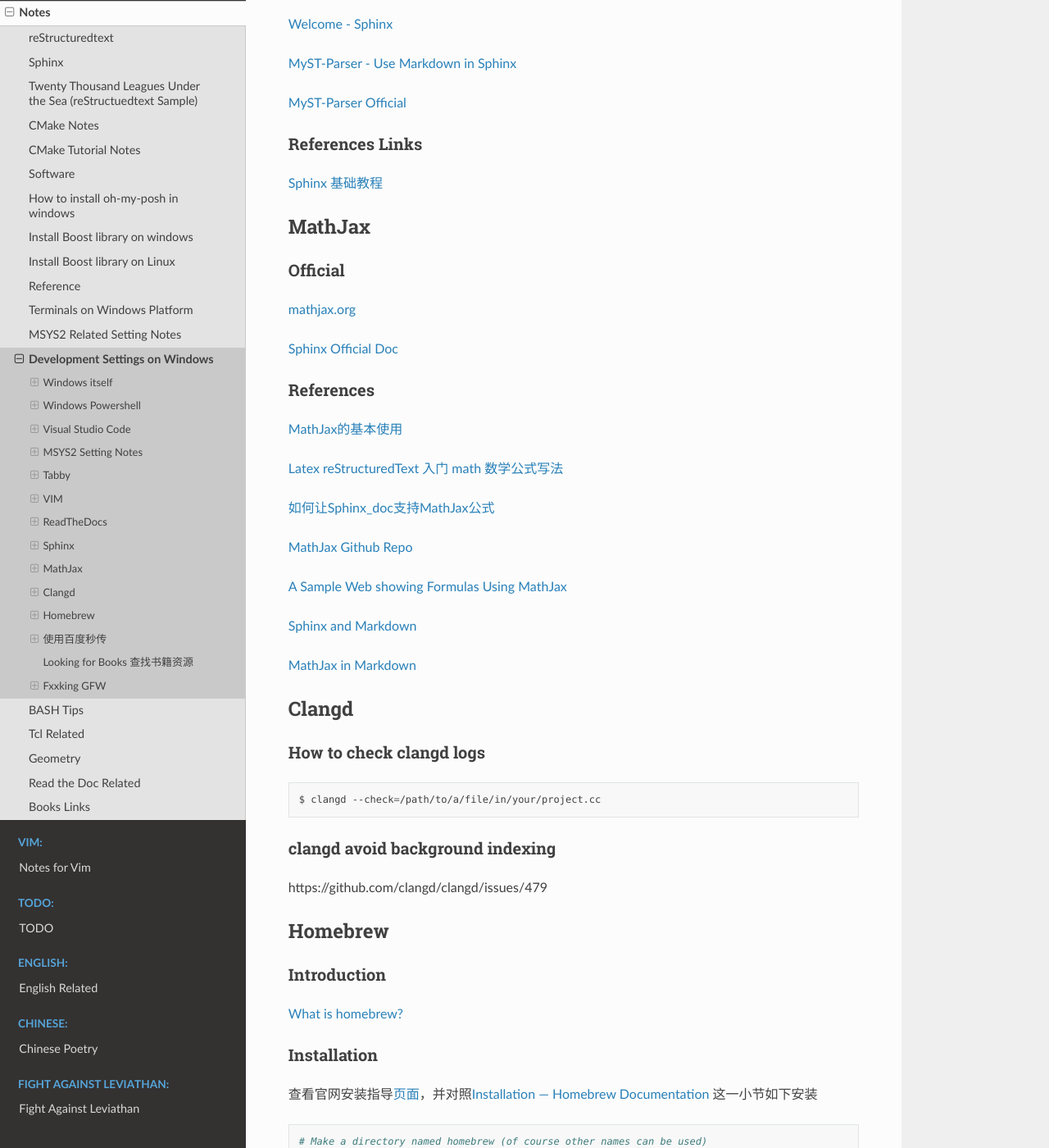
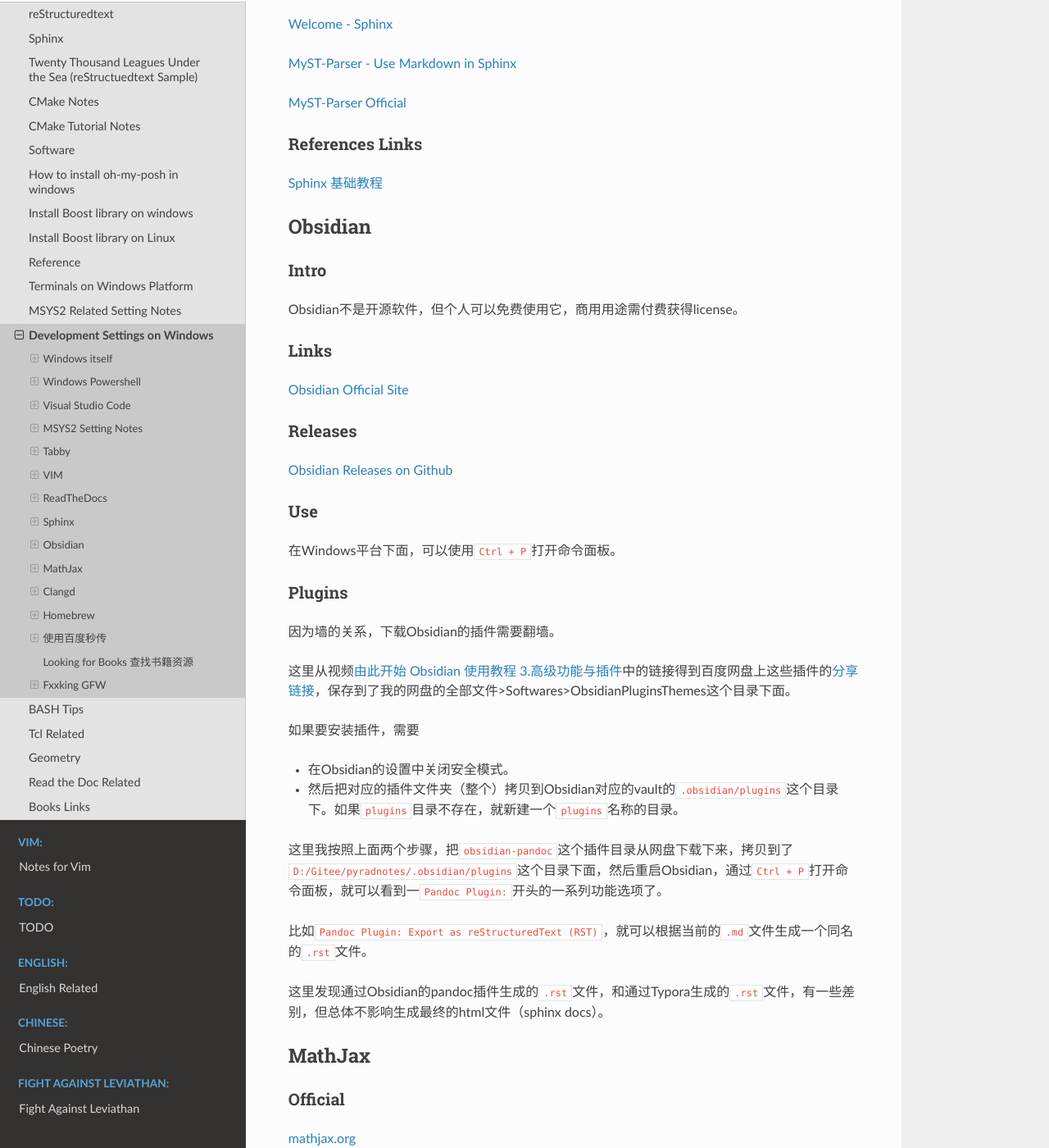
Before and after one commit to Pyrad/pyradnotes, a Sphinx documentation site: the page built from source/Notes/WinDevEnvSetup.md, in a window 1280 px wide and 1400 px high, scrolled down 23665 px. Shown: the whole window at 82% size. Built offline with Sphinx 7.4.7 and the Read the Docs theme 2.0.0, drawn with Linux system fonts in a browser that asks for light colours.

Commit message:
Notes How to install Obsidian plugins

```diff
--- a/source/Notes/WinDevEnvSetup.md
+++ b/source/Notes/WinDevEnvSetup.md
@@ -1300,6 +1300,48 @@
 
 
 
+## Obsidian
+
+### Intro
+
+Obsidian不是开源软件，但个人可以免费使用它，商用用途需付费获得license。
+
+### Links
+
+[Obsidian Official Site](https://obsidian.md/)
+
+### Releases
+
+[Obsidian Releases on Github](https://github.com/obsidianmd/obsidian-releases)
+
+### Use
+
+在Windows平台下面，可以使用`Ctrl + P`打开命令面板。
+
+### Plugins
+
+因为墙的关系，下载Obsidian的插件需要翻墙。
+
+这里从视频[由此开始 Obsidian 使用教程 3.高级功能与插件](https://www.bilibili.com/video/BV1DB4y1H7G7/?t=921&vd_source=05aabc7e72e595bed3d072985363efa7)中的链接得到百度网盘上这些插件的[分享链接](https://pan.baidu.com/s/148Ockd8JSxwSAsXkol_0Iw?pwd=td75)，保存到了我的网盘的全部文件>Softwares>ObsidianPluginsThemes这个目录下面。
+
+如果要安装插件，需要
+
+- 在Obsidian的设置中关闭安全模式。
+
+- 然后把对应的插件文件夹（整个）拷贝到Obsidian对应的vault的`.obsidian/plugins`这个目录下。如果`plugins`目录不存在，就新建一个`plugins`名称的目录。
+
+这里我按照上面两个步骤，把`obsidian-pandoc`这个插件目录从网盘下载下来，拷贝到了`D:/Gitee/pyradnotes/.obsidian/plugins`这个目录下面，然后重启Obsidian，通过`Ctrl + P`打开命令面板，就可以看到一`Pandoc Plugin:`开头的一系列功能选项了。
+
+比如`Pandoc Plugin: Export as reStructuredText (RST)`，就可以根据当前的`.md`文件生成一个同名的`.rst`文件。
+
+这里发现通过Obsidian的pandoc插件生成的`.rst`文件，和通过Typora生成的`.rst`文件，有一些差别，但总体不影响生成最终的html文件（sphinx docs）。
+
+
+
+
+
+
+
 ## MathJax
 
 ### Official
```
